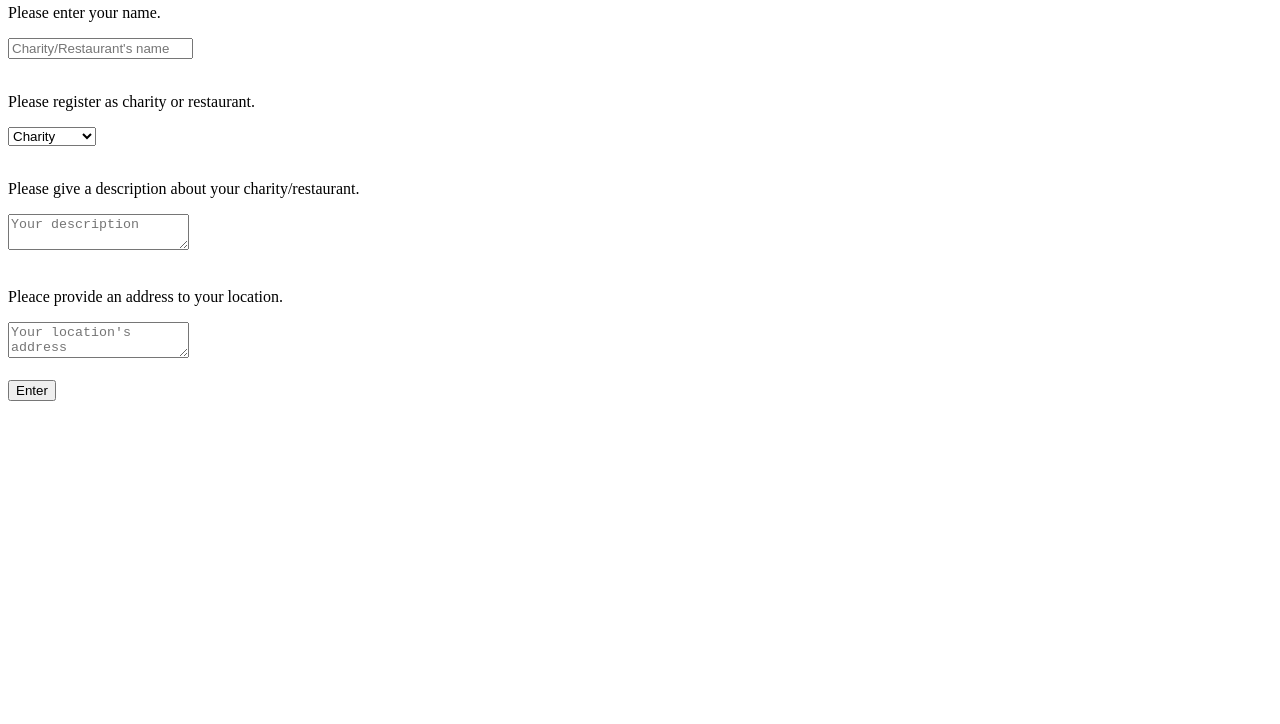
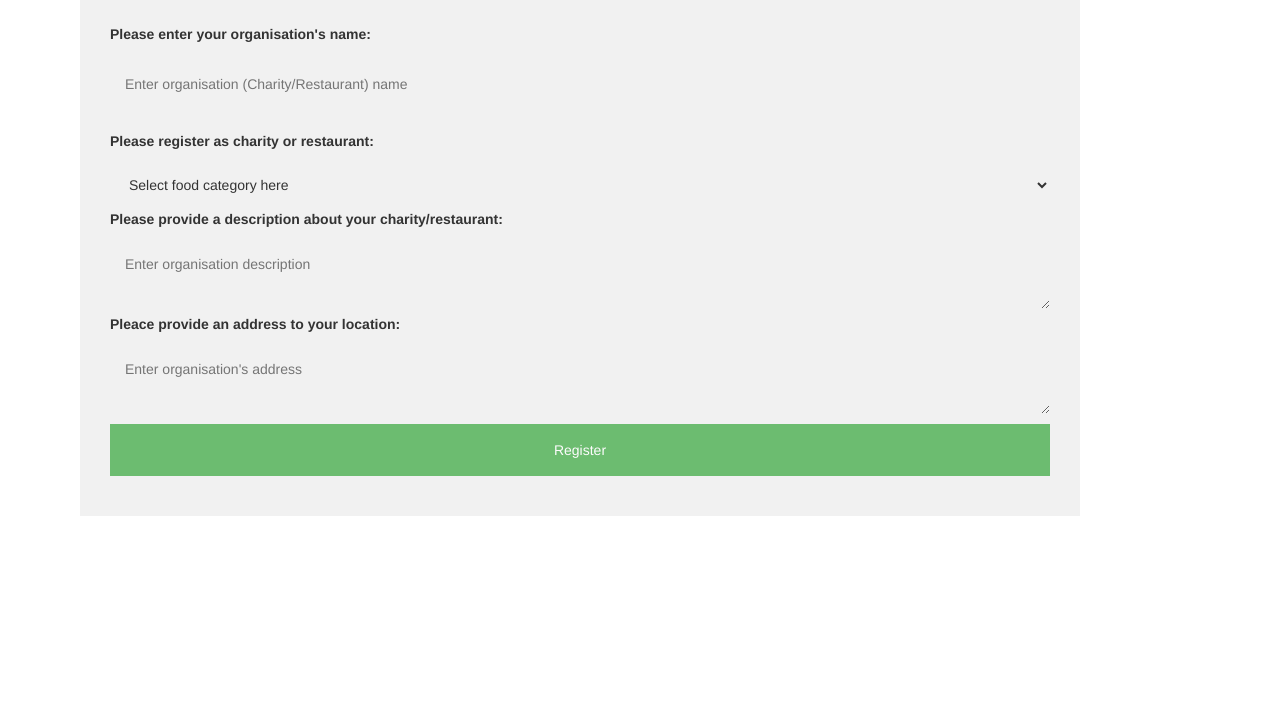
Before and after one commit to anushadatta/FeedOn, a plain HTML site: page src/main/webapp/register.html in a window 1280 px wide. Shown: the part 76-800 px from the top of the page. Drawn offline with nearby package versions, Linux system fonts and the light colour scheme; no server answers.

Commit message:
Registration form CSS

```diff
--- a/src/main/webapp/js/client.js
+++ b/src/main/webapp/js/client.js
@@ -318,12 +318,14 @@ function getDonations(status) {
 function declineDonation(donation) {
     const params = new URLSearchParams();
     params.append('id', donation.id);
+
     fetch('/inbox-declined', {method: 'POST', body: params});
 }
 
 function acceptDonation(donation) {
     const params = new URLSearchParams();
     params.append('id', donation.id);
+
     fetch('/inbox-accepted', {method: 'POST', body: params});
 }
 
@@ -332,13 +334,16 @@ function acceptDonation(donation) {
 function addUserInfo(userEmail, userType, logoutLink) {
     var para = document.createElement("p");
     var message = "You are already logged in as " + userEmail + " of type " + userType;
+
     para.appendChild(document.createTextNode(message));
     document.body.appendChild(para);
+
     // create the link to return to main page (that is index.html)
     mainPageUrl = "index.html";
     var returnToMainPageElement = createParaWithLink(
     mainPageUrl, "click ", "here", " to return to main page");
     document.body.appendChild(returnToMainPageElement);
+
     // create the link to logout
     var logoutElement = createParaWithLink(logoutLink, "Logout ", "here", "");
     document.body.appendChild(logoutElement);
@@ -349,16 +354,19 @@ function createParaWithLink(link, startText, linkText, endText) {
     a.href = link;
     a.title = link;
     a.appendChild(document.createTextNode(linkText));
+
     var p = document.createElement('p');
     p.appendChild(document.createTextNode(startText));
     p.appendChild(a);
     p.appendChild(document.createTextNode(endText));
+
     return p;
 }
 
 //Populate signin.html with sign in related information
 function handleSignInPage() {
     fetch('/login').then(response => response.json()).then((loginInfo) => {
+
         if (loginInfo.length == 1) { // means user is not logged in
             // loginInfo's first element stores the login link
             var loginLink = loginInfo[0];
@@ -373,6 +381,7 @@ function handleSignInPage() {
             var userEmail = loginInfo[0];
             var logoutLink = loginInfo[1];
             var userType = loginInfo[2];
+
             addUserInfo(userEmail, userType, logoutLink);
         }
     })
@@ -380,10 +389,11 @@ function handleSignInPage() {
 
 function getRegister() {
     fetch('/login').then(response => response.json()).then((loginInfo) => {
+
         if (loginInfo.length == 1) { // means user is not logged in
             var loginLink = loginInfo[0];
             window.location.href = loginLink;
-        } if (loginInfo.length == 2) {
+        } else if (loginInfo.length == 2) {
             var userEmail = loginInfo[0];
             var userInfo = document.getElementById("user-info");
             var message = "You have registered as " + userEmail;
@@ -424,10 +434,12 @@ function controlButton() {
             removeInboxButton();
             return;
         }
+
         var userEmail = loginInfo[0];
         var registerButton = document.getElementById("register-button");
         registerButton.innerHTML = userEmail;
         registerButton.href = "signin.html";
+
         // can i change the inner href to point to signin.html?
         removeSignInButton();
 
--- a/src/main/webapp/register.html
+++ b/src/main/webapp/register.html
@@ -3,32 +3,53 @@
 
 <head>
     <meta charset="UTF-8">
-    <title>FeedOn's Register Page</title>
-    <script src="js/client.js"></script>
+
+    <title>FeedOn - Register</title>
+
+    <!-- Favicon, CSS & JS -->
+    <link rel="icon" href="assets/logo.png" type="image/png" sizes="16x16">
+    <link rel="stylesheet" href="styles/common.css">
+    <link rel="stylesheet" href="styles/register.css">
+    <script src="js/client.js" defer></script>
+
+    <!-- Font Awesome icons CDN -->
+    <script src="https://use.fontawesome.com/4e51920be5.js"></script>
+
+    <!-- Bootstrap CDN -->
+    <link rel="stylesheet" href="https://maxcdn.bootstrapcdn.com/bootstrap/3.4.1/css/bootstrap.min.css">
+
 </head>
 
-<body onload=getRegister()>
+<body class="bg-light" onload=getRegister()>
 
-    <H1>Register page</H1>
+    <section class="container">
+
+        <h1 class="center">FeedOn - REGISTRATION FORM</h1>
+
         <div id="user-info"></div>
-    <form action="/login" method="POST">
-        <p>Please enter your name.</p>
-        <input type="text" name="name-input" placeholder="Charity/Restaurant's name" />
-        <br /><br>
-        <p>Please register as charity or restaurant.</p>
+
+        <form action="/login" class="form-container" method="POST">
+
+            <p><b>Please enter your organisation's name:</b></p>
+            <input type="text" name="name-input" placeholder="Enter organisation (Charity/Restaurant) name" />
+
+            <p><b>Please register as charity or restaurant:</b></p>
             <select name="user-type">
+                <option value="" disabled selected>Select food category here</option>
                 <option value="charity">Charity</option>
                 <option value="restaurant">Restaurant</option>
             </select>
-        <br /><br>
-        <p>Please give a description about your charity/restaurant.</p>
-        <textarea name="description-input" placeholder="Your description"></textarea>
-        <br /><br>
-        <p>Pleace provide an address to your location.</p>
-        <textarea name="location-input" placeholder="Your location's address"></textarea>
-        <br /><br>
-        <input type="submit" value="Enter">
+
+            <p><b>Please provide a description about your charity/restaurant:</b></p>
+            <textarea name="description-input" placeholder="Enter organisation description"></textarea>
+
+            <p><b>Pleace provide an address to your location:</b></p>
+            <textarea name="location-input" placeholder="Enter organisation's address"></textarea>
+
+            <input type="submit" class="register-btn" value="Register">
         </form>
+
+    </section>
 
 </body>
 
--- /dev/null
+++ b/src/main/webapp/styles/register.css
@@ -0,0 +1,47 @@
+/* Register Page styles */
+
+.h1 {
+    color: #B22222;
+    margin: 10px;
+}
+
+.form-container {
+    max-width: 1000px;
+    margin: 10px;
+    padding: 30px;
+    background-color: #f1f1f1;
+}
+
+/* Full-width input fields */
+.form-container input,
+textarea,
+select {
+    width: 100%;
+    padding: 15px;
+    margin: 5px 0 22px 0;
+    border: none;
+    background: #f1f1f1;
+}
+
+/* When the form inputs are in focus */
+.form-container input:focus {
+    background-color: #ddd;
+    outline: none;
+}
+
+/* Register button */
+.form-container .register-btn {
+    background-color: #4CAF50;
+    color: white;
+    padding: 16px 20px;
+    border: none;
+    cursor: pointer;
+    width: 100%;
+    margin-bottom: 10px;
+    opacity: 0.8;
+}
+
+/* Hover effects */
+.form-container .register-btn:hover {
+    opacity: 1;
+}
```
Also changed, not shown: src/main/webapp/signin.html (+7 -3 lines). Lines whose indentation alone changed are shown as unchanged.
